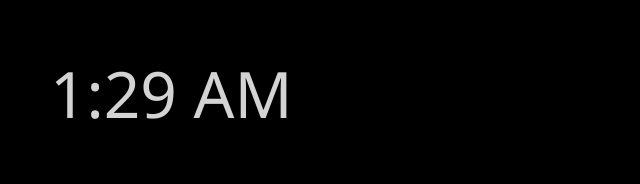
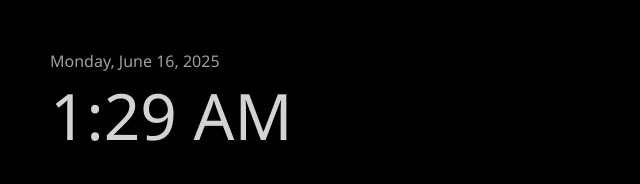
Before and after one commit to braedenwb/mirror, an Electron app: page src/index.html in a window 1280 px wide. Shown: the top 184 px of the page, without its empty margins (0-640 px from the left). Drawn offline with Linux system fonts and the light colour scheme; no server answers.

Commit message:
Added full date on dashboard

```diff
--- a/src/components/dom-renderer.js
+++ b/src/components/dom-renderer.js
@@ -1,16 +1,12 @@
-import time from '../utils/time-utils.js';
+import { date } from '../utils/time-utils.js';
+import { time } from '../utils/time-utils.js';
 import main from '../utils/weather/weather-utils.js';
 
+const dateElement = document.querySelector('.date');
 const clock = document.querySelector('.time');
 
-if (clock)
-{
-    time(clock);
-}
-else
-{
-    console.error('No clock');
-}
+date(dateElement);
+time(clock);
 
 main();
 setInterval(main, 600000);
--- a/src/css/styles.css
+++ b/src/css/styles.css
@@ -13,7 +13,7 @@ body {
     font-weight: 500;
 }
 
-.weather-location {
+.weather-location-name {
     font-size: 2rem;
     color: hsla(0, 0%, 100%, 0.829);
 }
--- a/src/utils/time-utils.js
+++ b/src/utils/time-utils.js
@@ -1,6 +1,6 @@
 import config from '../../data/config.js';
 
-export default function time(element)
+export function time(element)
 {
     function getTime()
     {
@@ -30,3 +30,23 @@ export default function time(element)
     getTime();
     return setInterval(getTime, 1000);
 }
+
+export function date(element)
+{
+    const months = ['January', 'February', 'March', 'April', 'May', 'June', 'July', 'August', 'September', 'October', 'November', 'December'];
+
+    function getDate()
+    {
+        const date = new Date();
+
+        const dayName = date.toLocaleDateString('en-US', { weekday: 'long' });
+        const month = months[date.getMonth()];
+        const day = date.getDate();
+        const year = date.getFullYear();
+
+        element.textContent = `${dayName}, ${month} ${day}, ${year}`;
+    }
+
+    getDate();
+    return setInterval(getDate, 1000);
+}
```
